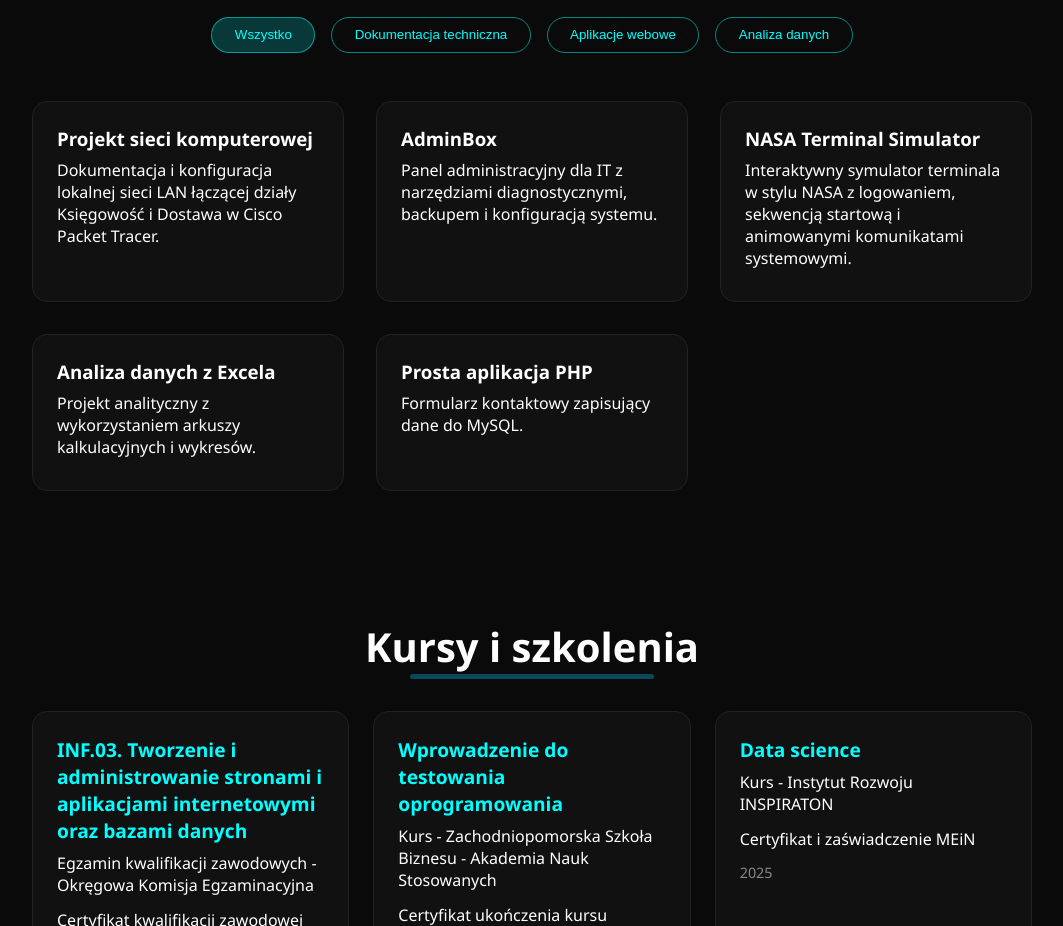
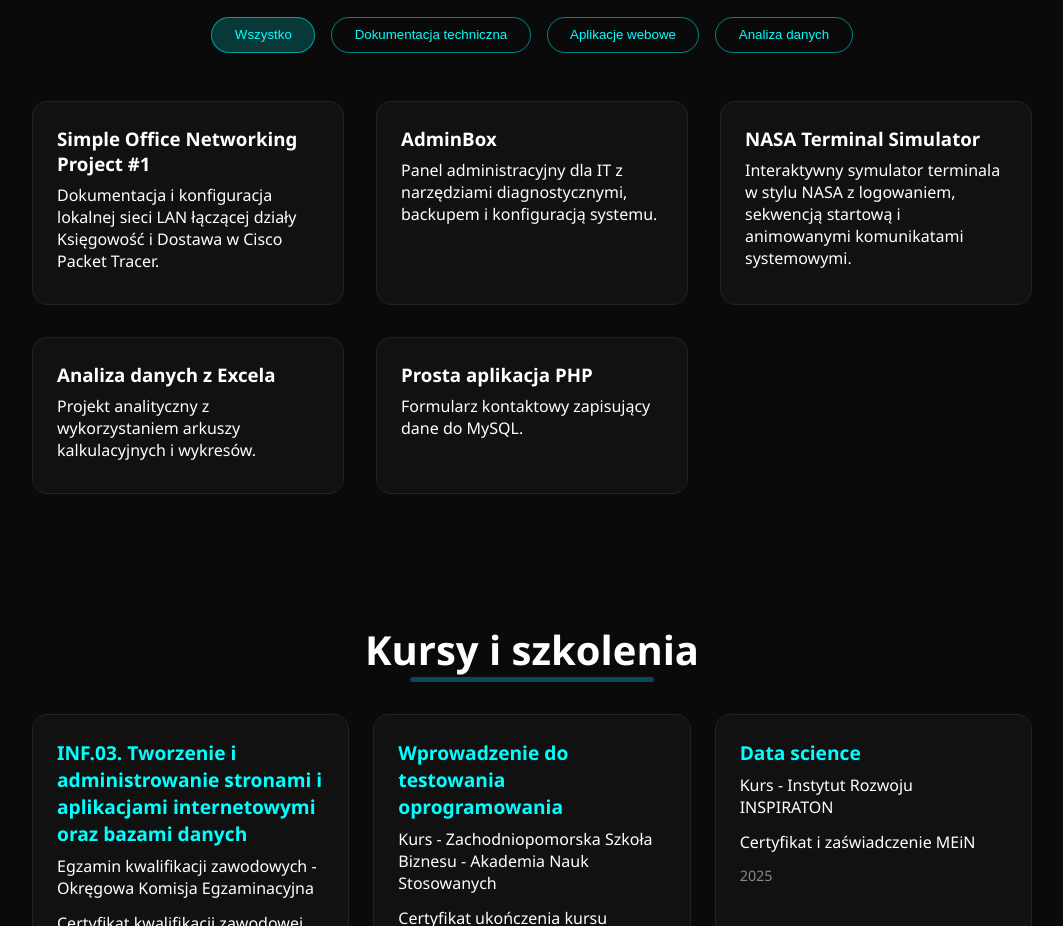
Before and after one commit to TheCosmo-o/cosmo-inc-portfolio, a plain HTML site: page index.html in a window 1280 px wide. Shown: the part 1580-2506 px from the top of the page, without its empty margins (108-1171 px from the left). Drawn offline with Linux system fonts and the light colour scheme.

Commit message:
Update index.html

```diff
--- a/index.html
+++ b/index.html
@@ -95,7 +95,7 @@
        <div class="project-grid">
   <!-- Projekt dokumentacji -->
 <a href="https://github.com/TheCosmo-o/Simple-Office-Networking-Project-1.git" target="_blank" class="project-item" data-category="dokumentacja">
-  <h3>Projekt sieci komputerowej</h3>
+  <h3>Simple Office Networking Project #1</h3>
   <p>Dokumentacja i konfiguracja lokalnej sieci LAN łączącej działy Księgowość i Dostawa w Cisco Packet Tracer.</p>
 </a>
 
```
